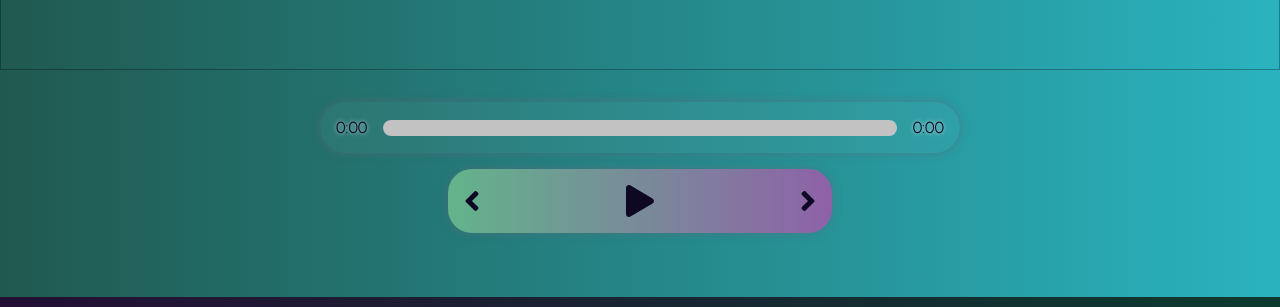
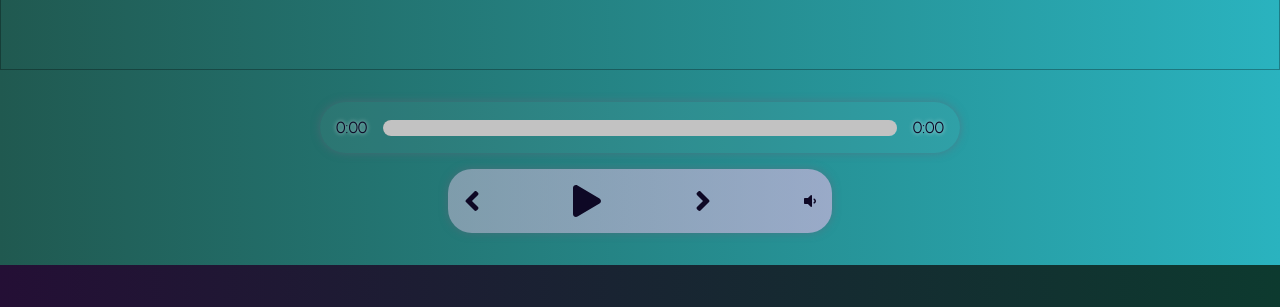
Before and after one commit to Elado5/R-Player, a React (Create React App) app: page / in a window 1280 px wide. Shown: the part 490-797 px from the top of the page. Built offline with nearby package versions, Linux system fonts and the light colour scheme.

Commit message:
Volume slider Working

```diff
--- a/src/components/Player.js
+++ b/src/components/Player.js
@@ -1,8 +1,8 @@
 import React, { useRef, useState } from "react";
 import { FontAwesomeIcon } from "@fortawesome/react-fontawesome";
-import { faPlay, faAngleLeft, faAngleRight, faPause } from "@fortawesome/free-solid-svg-icons";
+import { faPlay, faAngleLeft, faAngleRight, faPause, faVolumeDown } from "@fortawesome/free-solid-svg-icons";
 
-const Player = ({ currentSong, setCurrentSong, isPlaying, setIsPlaying, audioRef, playIcon, setPlayIcon, songs, setSongs}) => {
+const Player = ({ currentSong, setCurrentSong, isPlaying, setIsPlaying, audioRef, playIcon, setPlayIcon, songs, setSongs }) => {
 	//*State
 	const [songInfo, setSongInfo] = useState({
 		currentTime: 0,
@@ -10,6 +10,7 @@ const Player = ({ currentSong, setCurrentSong, isPlaying, setIsPlaying, audioRef
 		animationPercentage: 0,
 	});
 	const [firstPlay, setFirstPlay] = useState(true);
+	const [activeVolume, setActiveVolume] = useState(false);
 
 	//*Event Handlers
 
@@ -70,15 +71,21 @@ const Player = ({ currentSong, setCurrentSong, isPlaying, setIsPlaying, audioRef
 		console.log(currentSong.color[0])
 	};
 
+	const changeVolume = (e) => {
+		let value = e.target.value;
+		audioRef.current.volume = value;
+		setSongInfo({ ...songInfo, volume: value });
+	};
+
 	//Add the styles
 	const trackAnim = {
 		transform: `translateX(${songInfo.animationPercentage}%)`,
-	  };
+	};
 	return (
 		<div className="player">
 			<div className="time-control">
 				<p>{getTime(songInfo.currentTime)}</p>
-				<div className="bar" style={{ background: `linear-gradient(to right, ${currentSong.color[0]},${currentSong.color[1]})`}}>
+				<div className="bar" style={{ background: `linear-gradient(to right, ${currentSong.color[0]},${currentSong.color[1]})` }}>
 					<input
 						onChange={dragHandler}
 						min={0}
@@ -86,7 +93,7 @@ const Player = ({ currentSong, setCurrentSong, isPlaying, setIsPlaying, audioRef
 						value={songInfo.currentTime}
 						type="range"
 					/>
-          <div style={trackAnim} className="animate-bar"></div>
+					<div style={trackAnim} className="animate-bar"></div>
 				</div>
 				<p>{getTime(songInfo.duration)}</p>
 			</div>
@@ -104,8 +111,22 @@ const Player = ({ currentSong, setCurrentSong, isPlaying, setIsPlaying, audioRef
 					icon={faAngleRight}
 					size="2x"
 				/>
+				<FontAwesomeIcon onClick={() => { setActiveVolume(!activeVolume) }}
+					icon={faVolumeDown} className="volume"
+				/>
+				{activeVolume && ( //shows only when activeVolume is positive
+					<input className="volBar"
+						onChange={changeVolume}
+						value={songInfo.volume}
+						max="1"
+						min="0"
+						step="0.01"
+						type="range"
+					/>
+				)
+
+				}
 			</div>
-			<div className="volume-bar" />
 			<audio
 				onLoadedData={autoPlayHandler}
 				onLoadedMetadata={TimeHandler}
--- a/src/styles/_player.scss
+++ b/src/styles/_player.scss
@@ -11,7 +11,7 @@ $bg: linear-gradient(to right, #240f35, #0d3a2f);
 	h1 {
 		color: white;
 	}
-	padding-bottom: 5%;
+	padding-bottom: 2rem;
 	padding-top: 2rem;
 }
 
@@ -41,7 +41,7 @@ $bg: linear-gradient(to right, #240f35, #0d3a2f);
 	align-items: center;
 	padding: 1rem;
 	width: 30%;
-	background: linear-gradient(to right, #62b48b, #8f61a8);
+	background: linear-gradient(to right, rgba(174, 175, 199, 0.656), #d0b5dfad);
 	border-radius: 1.5rem;
 	box-shadow: 0px 0px 0.5rem rgba(105, 99, 122, 0.5);
 	margin-top: 1rem;
```
